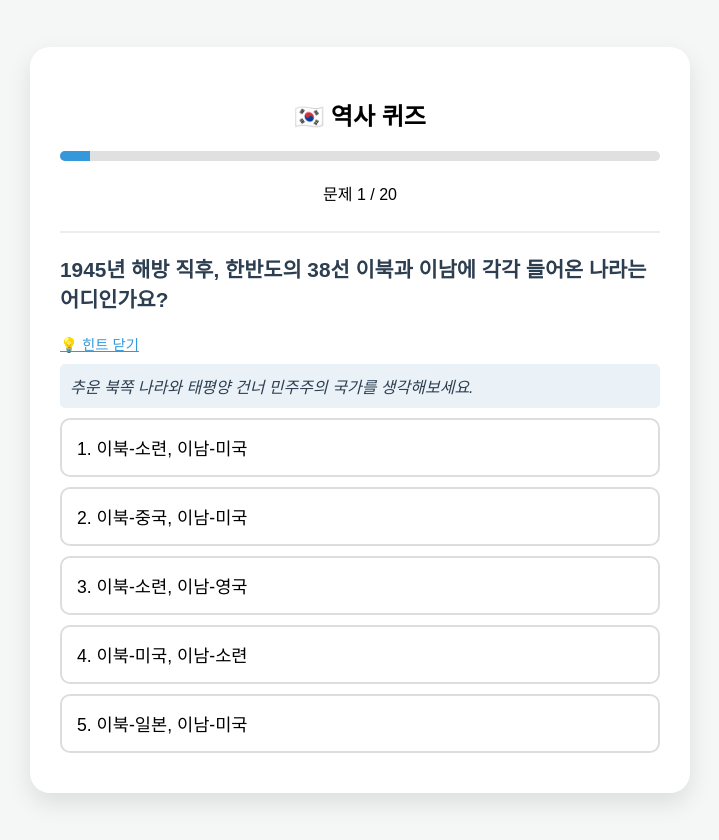
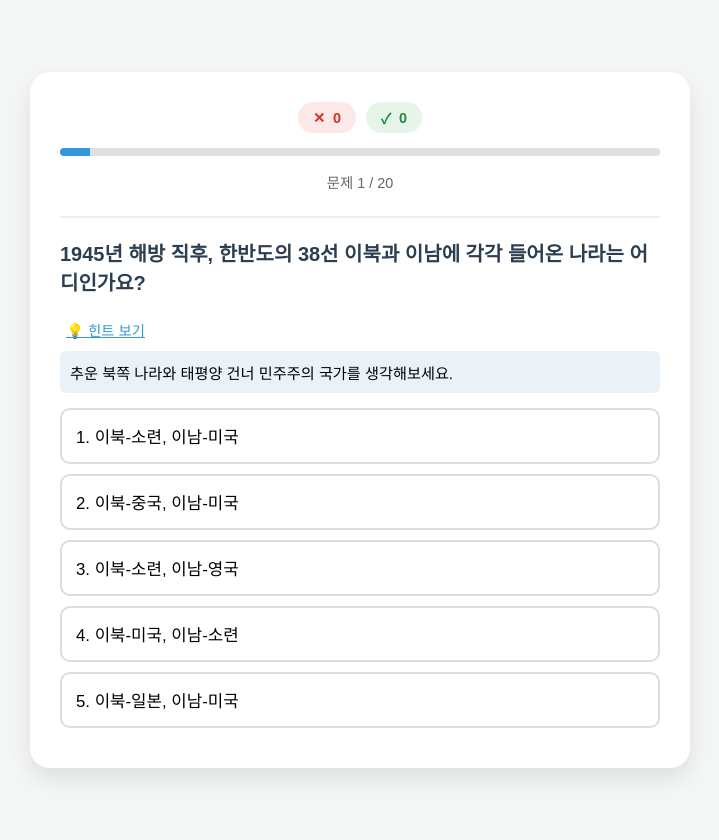
Before and after one commit to tues8557-cmyk/history-quiz, a plain HTML site: page index.html in a window 1280 px wide. Both pictures are taken after a click on the button "💡 힌트 보기". Shown: the whole page, without its empty margins (280-999 px from the left). Drawn offline with Linux system fonts and the light colour scheme.

Commit message:
Refactor quiz HTML and JavaScript for clarity
📋 추가된 포인트
실시간 카운트 배지: 상단에 ✕ (틀린 개수)와 ✓ (맞힌 개수)가 표시됩니다. 정답을 누르면 초록색 숫자가 올라가고, 오답을 누르면 빨간색 숫자가 바로 올라갑니다.

직관적인 디자인: 보내주신 이미지의 느낌을 살려 동글동글한 배지 형태로 만들었습니다.

최종 점수 산출: 맞힌 개수당 5점씩 계산하여 마지막에 총점을 보여줍니다.

```diff
--- a/index.html
+++ b/index.html
@@ -7,46 +7,62 @@
     <style>
         :root { --primary-color: #3498db; --secondary-color: #2c3e50; --success-color: #2ecc71; --error-color: #e74c3c; --bg-color: #f4f7f6; }
         body { font-family: 'Malgun Gothic', sans-serif; background-color: var(--bg-color); margin: 0; padding: 20px; display: flex; justify-content: center; align-items: center; min-height: 100vh; }
-        .quiz-container { max-width: 600px; width: 100%; background: white; padding: 30px; border-radius: 20px; box-shadow: 0 10px 25px rgba(0,0,0,0.1); transition: all 0.3s ease; }
+        .quiz-container { max-width: 600px; width: 100%; background: white; padding: 30px; border-radius: 20px; box-shadow: 0 10px 25px rgba(0,0,0,0.1); position: relative; }
+
+        /* 상단 실시간 점수 배지 스타일 */
+        .score-badges { display: flex; justify-content: center; gap: 10px; margin-bottom: 15px; }
+        .badge { display: flex; align-items: center; gap: 8px; padding: 5px 15px; border-radius: 20px; font-weight: bold; font-size: 0.9em; }
+        .badge-wrong { background-color: #fce8e6; color: #d93025; }
+        .badge-correct { background-color: #e6f4ea; color: #1e8e3e; }
+
         .quiz-header { text-align: center; margin-bottom: 20px; border-bottom: 2px solid #eee; padding-bottom: 10px; }
-        .progress-bar { width: 100%; height: 10px; background-color: #e0e0e0; border-radius: 5px; overflow: hidden; margin-bottom: 20px; }
+        .progress-bar { width: 100%; height: 8px; background-color: #e0e0e0; border-radius: 5px; overflow: hidden; margin-bottom: 10px; }
         .progress { height: 100%; background-color: var(--primary-color); width: 0%; transition: width 0.3s ease; }
+
         .question-box { display: none; }
-        .question-box.active { display: block; animation: fadeIn 0.5s; }
-        .question-text { font-size: 1.3em; font-weight: bold; color: var(--secondary-color); margin-bottom: 20px; }
-        .option-btn { display: block; width: 100%; padding: 15px; margin-bottom: 10px; background-color: white; border: 2px solid #ddd; border-radius: 10px; font-size: 1.1em; text-align: left; cursor: pointer; transition: all 0.2s; }
+        .question-box.active { display: block; animation: fadeIn 0.4s; }
+        .question-text { font-size: 1.25em; font-weight: bold; color: var(--secondary-color); margin-bottom: 20px; min-height: 3em; }
+
+        .option-btn { display: block; width: 100%; padding: 14px; margin-bottom: 10px; background-color: white; border: 2px solid #ddd; border-radius: 10px; font-size: 1.05em; text-align: left; cursor: pointer; transition: 0.2s; }
         .option-btn:hover { background-color: #f8f9fa; border-color: var(--primary-color); }
         .option-btn.correct { background-color: var(--success-color); color: white; border-color: var(--success-color); }
         .option-btn.wrong { background-color: var(--error-color); color: white; border-color: var(--error-color); }
-        .feedback-box { display: none; margin-top: 20px; padding: 15px; border-radius: 10px; animation: fadeIn 0.5s; }
+
+        .feedback-box { display: none; margin-top: 20px; padding: 15px; border-radius: 10px; line-height: 1.5; }
         .feedback-box.correct { display: block; background-color: #d4edda; color: #155724; border: 1px solid #c3e6cb; }
         .feedback-box.wrong { display: block; background-color: #f8d7da; color: #721c24; border: 1px solid #f5c6cb; }
-        .hint-btn { background: none; border: none; color: var(--primary-color); cursor: pointer; font-size: 0.9em; text-decoration: underline; padding: 0; margin-bottom: 10px; display: block; }
-        .hint-text { display: none; background-color: #eaf2f8; padding: 10px; border-radius: 5px; color: var(--secondary-color); font-style: italic; margin-bottom: 10px; }
-        .next-btn { display: none; width: 100%; padding: 15px; background-color: var(--secondary-color); color: white; border: none; border-radius: 10px; font-size: 1.2em; cursor: pointer; margin-top: 20px; }
-        .next-btn:hover { background-color: #1a252f; }
-        .result-screen { display: none; text-align: center; animation: fadeIn 0.5s; }
+
+        .hint-btn { background: none; border: none; color: var(--primary-color); cursor: pointer; font-size: 0.9em; text-decoration: underline; margin-bottom: 10px; }
+        .hint-text { display: none; background-color: #eaf2f8; padding: 10px; border-radius: 5px; margin-bottom: 15px; font-size: 0.95em; }
+
+        .next-btn { display: none; width: 100%; padding: 15px; background-color: var(--secondary-color); color: white; border: none; border-radius: 10px; font-size: 1.1em; cursor: pointer; margin-top: 15px; }
+
+        .result-screen { display: none; text-align: center; }
         .final-score { font-size: 3em; font-weight: bold; color: var(--primary-color); margin: 20px 0; }
-        @keyframes fadeIn { from { opacity: 0; transform: translateY(10px); } to { opacity: 1; transform: translateY(0); } }
+
+        @keyframes fadeIn { from { opacity: 0; transform: translateY(5px); } to { opacity: 1; transform: translateY(0); } }
     </style>
 </head>
 <body>
 
 <div class="quiz-container">
-    <div class="quiz-header">
-        <h2>🇰🇷 역사 퀴즈</h2>
-        <div class="progress-bar"><div class="progress" id="progress"></div></div>
-        <p>문제 <span id="current-question-num">1</span> / 20</p>
+    <div class="score-badges">
+        <div class="badge badge-wrong">✕ <span id="count-wrong">0</span></div>
+        <div class="badge badge-correct">✓ <span id="count-correct">0</span></div>
     </div>
 
-    <div id="quiz-area">
-        </div>
+    <div class="quiz-header">
+        <div class="progress-bar"><div class="progress" id="progress"></div></div>
+        <p style="font-size: 0.9em; color: #666;">문제 <span id="current-question-num">1</span> / 20</p>
+    </div>
+
+    <div id="quiz-area"></div>
 
     <div class="result-screen" id="result-screen">
-        <h2>🎉 퀴즈 완료!</h2>
-        <p class="final-score"><span id="score">0</span> / 100</p>
+        <h2>🎉 모든 문제를 풀었습니다!</h2>
+        <p class="final-score"><span id="final-total-score">0</span>점</p>
         <p id="result-message"></p>
-        <button class="next-btn" style="display:inline-block;" onclick="location.reload()">다시 풀기</button>
+        <button class="next-btn" style="display:inline-block;" onclick="location.reload()">다시 시작하기</button>
     </div>
 </div>
 
@@ -74,105 +90,82 @@
         { q: "대한민국 정부가 수립된 이후, 국제 사회(유엔)로부터 어떤 승인을 받았나요?", c: ["한반도의 유일한 합법 정부", "미국의 식민지 상태 유지", "불법 무력 집단", "소련의 보호국", "임시적인 과도 기구"], a: 0, h: "전 세계가 인정한 '진짜 정부'라는 뜻입니다.", r: "유엔은 총선거를 통해 정당하게 세워진 대한민국을 한반도의 유일한 합법 정부로 인정했습니다." }
     ];
 
-    let currentQuestionIndex = 0;
-    let score = 0;
-    let isAnswered = false;
+    let currentIdx = 0;
+    let correctCount = 0;
+    let wrongCount = 0;
+    let isLocked = false;
 
     const quizArea = document.getElementById('quiz-area');
-    const progressBar = document.getElementById('progress');
-    const currentNumSpan = document.getElementById('current-question-num');
-    const resultScreen = document.getElementById('result-screen');
-    const scoreSpan = document.getElementById('score');
+    const correctBadge = document.getElementById('count-correct');
+    const wrongBadge = document.getElementById('count-wrong');
+    const progress = document.getElementById('progress');
+    const currentNum = document.getElementById('current-question-num');
 
-    function loadQuestion() {
-        isAnswered = false;
-        const data = quizData[currentQuestionIndex];
-
-        // 업데이트 헤더 및 프로그레스 바
-        currentNumSpan.innerText = currentQuestionIndex + 1;
-        progressBar.style.width = `${((currentQuestionIndex + 1) / quizData.length) * 100}%`;
-
-        let optionsHtml = data.c.map((choice, i) =>
-            `<button class="option-btn" onclick="checkAnswer(this, ${i})">${i+1}. ${choice}</button>`
-        ).join('');
+    function loadQuiz() {
+        isLocked = false;
+        const data = quizData[currentIdx];
+        currentNum.innerText = currentIdx + 1;
+        progress.style.width = `${((currentIdx + 1) / quizData.length) * 100}%`;
 
         quizArea.innerHTML = `
             <div class="question-box active">
                 <div class="question-text">${data.q}</div>
-
-                <button class="hint-btn" onclick="toggleHint(this)">💡 힌트 보기</button>
-                <div class="hint-text">${data.h}</div>
-
+                <button class="hint-btn" onclick="toggleHint()">💡 힌트 보기</button>
+                <div id="hint-text" class="hint-text">${data.h}</div>
                 <div class="options">
-                    ${optionsHtml}
+                    ${data.c.map((choice, i) => `<button class="option-btn" onclick="check(this, ${i})">${i+1}. ${choice}</button>`).join('')}
                 </div>
-                <div class="feedback-box" id="feedback"></div>
-                <button class="next-btn" id="next-btn" onclick="nextQuestion()">다음 문제 ▶</button>
+                <div id="feedback" class="feedback-box"></div>
+                <button id="next-btn" class="next-btn" onclick="goNext()">다음 문제 ▶</button>
             </div>
         `;
     }
 
-    function toggleHint(btn) {
-        const hintText = btn.nextElementSibling;
-        hintText.style.display = hintText.style.display === 'block' ? 'none' : 'block';
-        btn.innerText = hintText.style.display === 'block' ? '💡 힌트 닫기' : '💡 힌트 보기';
+    function toggleHint() {
+        const h = document.getElementById('hint-text');
+        h.style.display = h.style.display === 'block' ? 'none' : 'block';
     }
 
-    function checkAnswer(selectedBtn, selectedIndex) {
-        if (isAnswered) return; // 이미 정답을 맞췄으면 클릭 불가
-        isAnswered = true;
+    function check(btn, idx) {
+        if (isLocked) return;
+        isLocked = true;
+        const data = quizData[currentIdx];
+        const fb = document.getElementById('feedback');
+        const btns = document.querySelectorAll('.option-btn');
 
-        const data = quizData[currentQuestionIndex];
-        const feedbackBox = document.getElementById('feedback');
-        const nextBtn = document.getElementById('next-btn');
-        const allOptions = document.querySelectorAll('.option-btn');
-
-        // 모든 버튼 일단 비활성화
-        allOptions.forEach(btn => btn.style.cursor = 'default');
-
-        if (selectedIndex === data.a) {
-            // 정답일 때
-            selectedBtn.classList.add('correct');
-            score += 5;
-            feedbackBox.innerHTML = `<strong>정답입니다! 🎉</strong><br>${data.r}`;
-            feedbackBox.className = "feedback-box correct";
+        if (idx === data.a) {
+            btn.classList.add('correct');
+            correctCount++;
+            correctBadge.innerText = correctCount;
+            fb.innerHTML = `<strong>정답입니다! ✓</strong><br>${data.r}`;
+            fb.className = "feedback-box correct";
         } else {
-            // 오답일 때
-            selectedBtn.classList.add('wrong');
-            // 정답 버튼을 표시해줌
-            allOptions[data.a].classList.add('correct');
-            feedbackBox.innerHTML = `<strong>아쉽네요, 오답입니다. 😥</strong><br>정답은 ${data.a + 1}번입니다.<br><br>${data.r}`;
-            feedbackBox.className = "feedback-box wrong";
+            btn.classList.add('wrong');
+            btns[data.a].classList.add('correct');
+            wrongCount++;
+            wrongBadge.innerText = wrongCount;
+            fb.innerHTML = `<strong>오답입니다 ✕</strong><br>정답: ${data.a+1}번<br><br>${data.r}`;
+            fb.className = "feedback-box wrong";
         }
-
-        nextBtn.style.display = 'block';
+        document.getElementById('next-btn').style.display = 'block';
     }
 
-    function nextQuestion() {
-        currentQuestionIndex++;
-        if (currentQuestionIndex < quizData.length) {
-            loadQuestion();
-        } else {
-            showResult();
-        }
+    function goNext() {
+        currentIdx++;
+        if (currentIdx < quizData.length) loadQuiz();
+        else showResult();
     }
 
     function showResult() {
+        document.getElementById('quiz-area').style.display = 'none';
         document.querySelector('.quiz-header').style.display = 'none';
-        quizArea.style.display = 'none';
-        resultScreen.style.display = 'block';
-        scoreSpan.innerText = score;
-
-        let message = "";
-        if(score >= 90) message = "와우! 역사 박사님이시네요! 🏆";
-        else if(score >= 70) message = "우리 역사를 아주 잘 이해하고 있군요! 👍";
-        else message = "본문의 내용을 다시 한번 읽어보면 도움이 될 거예요! 😊";
-        document.getElementById('result-message').innerText = message;
+        const rs = document.getElementById('result-screen');
+        rs.style.display = 'block';
+        document.getElementById('final-total-score').innerText = correctCount * 5;
+        document.getElementById('result-message').innerText = correctCount >= 18 ? "완벽해요! 역사 전문가 탄생! 🎖️" : "수고했어요! 조금 더 복습해볼까요? 😊";
     }
 
-    // 첫 번째 문제 로드
-    loadQuestion();
+    loadQuiz();
 </script>
-
 </body>
 </html>
```
